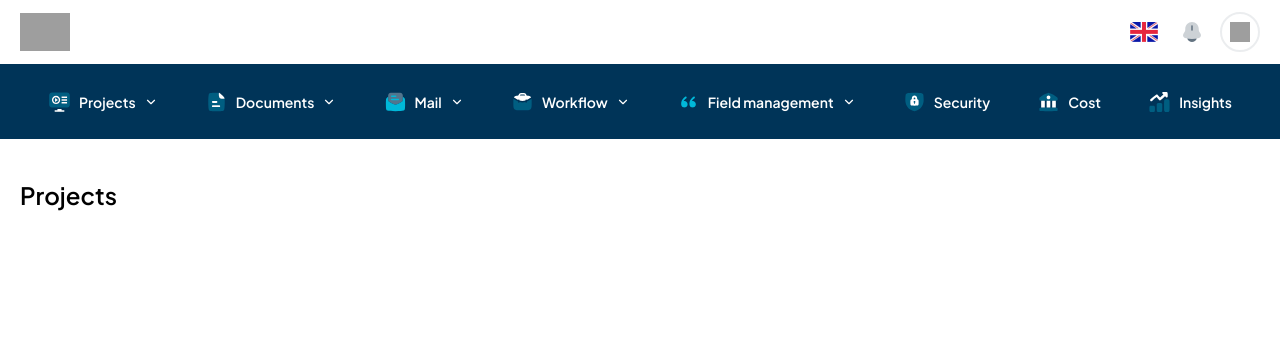
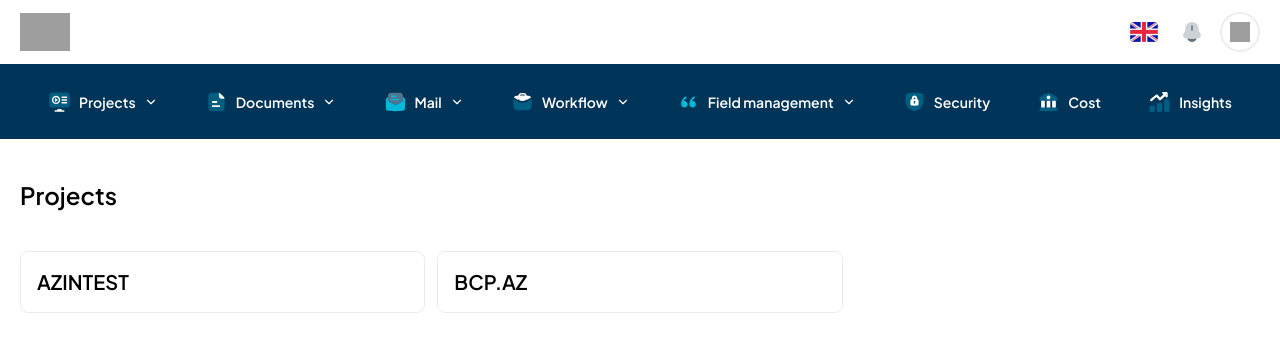
Before and after one commit to BCPAZ/crm-app, a React (Vite) app: page /projects in a window 1280 px wide. Shown: the top 352 px of the page. Built offline with nearby package versions, Linux system fonts and the light colour scheme; grey boxes are pictures that could not be loaded.

Commit message:
feat : Task cards added to project

```diff
--- a/src/views/App/Projects.jsx
+++ b/src/views/App/Projects.jsx
@@ -1,10 +1,19 @@
+import tasks from "@/mocks/tasks";
+import { Link } from "react-router-dom";
+
 const Projects = () => {
   return (
     <section>
       <div className="siteContainer">
         <h1 className="text-2xl font-semibold mt-10">Projects</h1>
-        <div className="grid grid-cols-3 gap-3">
-
+        <div className="grid grid-cols-3 gap-3 mt-10">
+          {
+            tasks.map((task,index) => (
+              <Link to={`${task.id}`} className="p-4 rounded-lg border border-grey/20 flex flex-col gap-2" key={index}>
+                  <h1 className="text-xl font-semibold">{task.project}</h1>
+              </Link>
+            ))
+          }
         </div>
       </div>
     </section>
```
